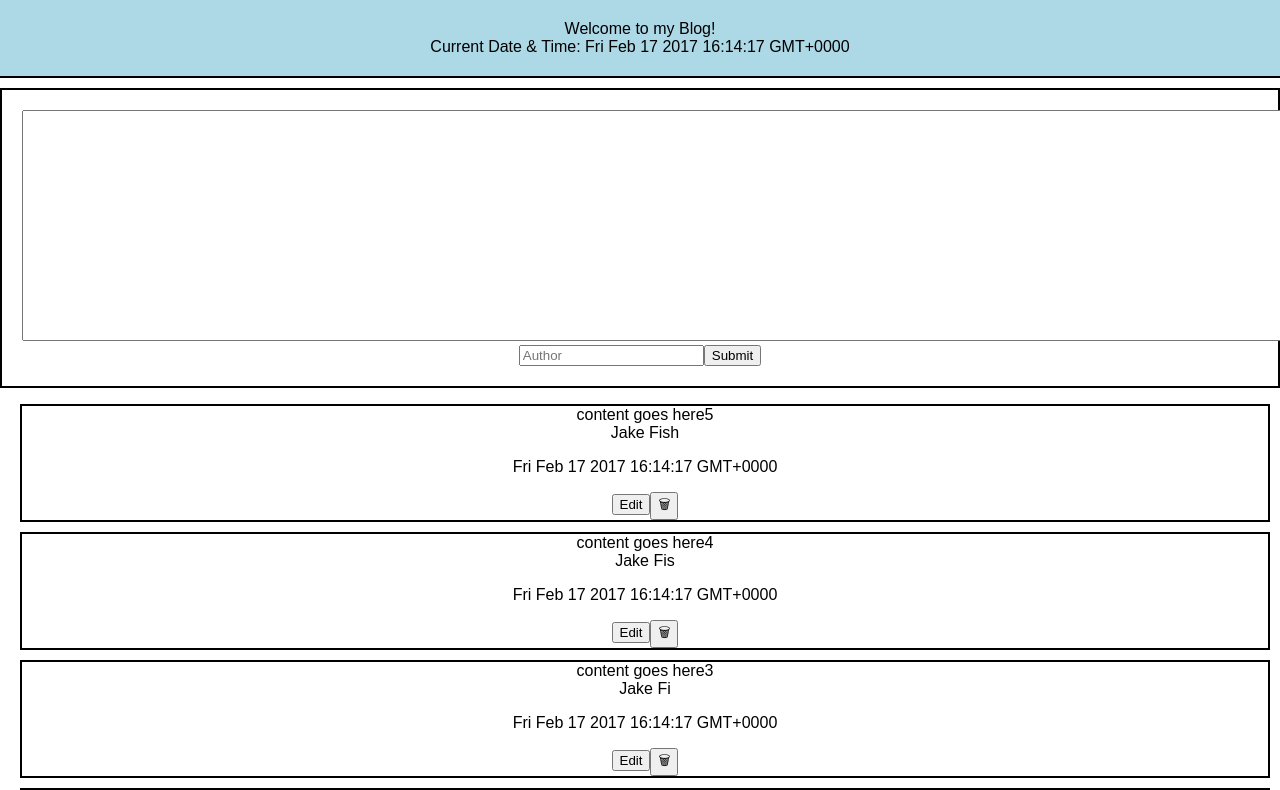
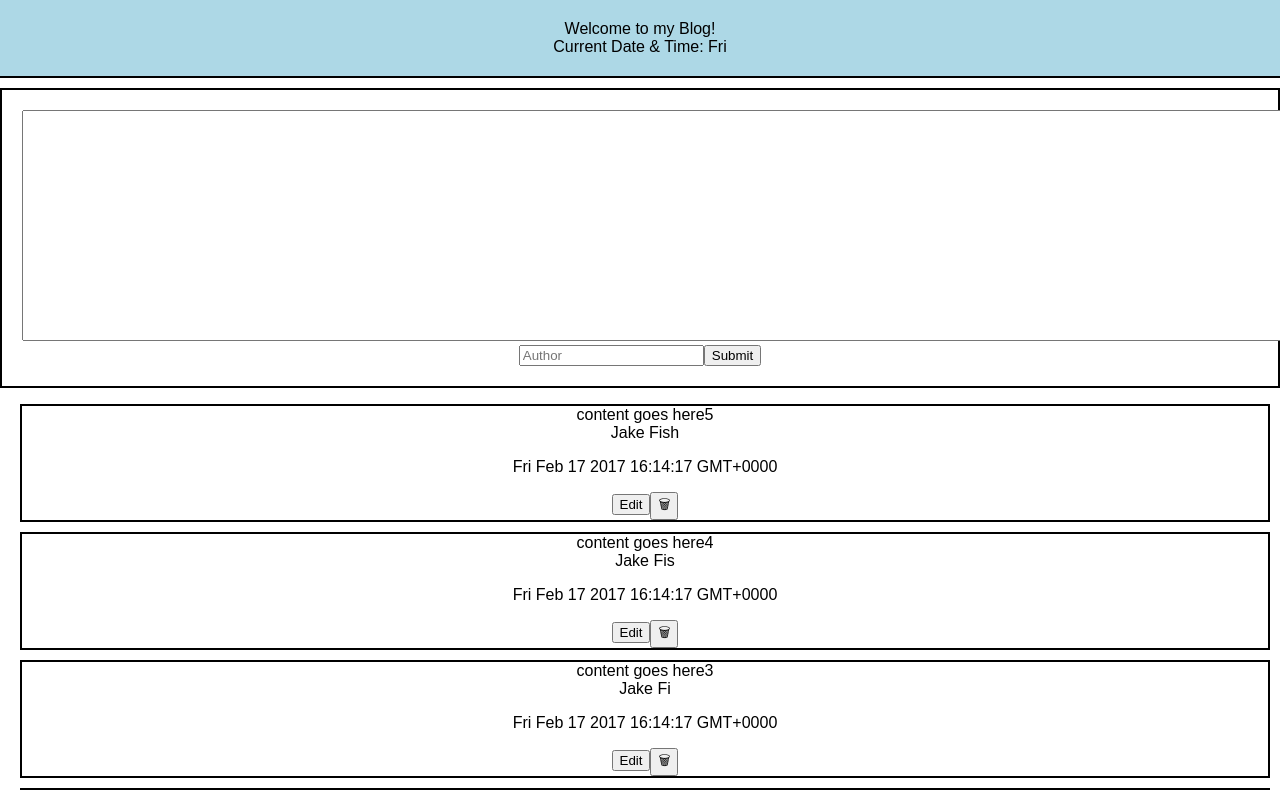
Before and after one commit to jakefishbain/fish-blog-js, a React (Create React App) app: page / in a window 1280 px wide. Shown: the top 790 px of the page. Built offline with nearby package versions, Linux system fonts and the light colour scheme.

Commit message:
change date format to show day

```diff
--- a/src/BlogHeader.js
+++ b/src/BlogHeader.js
@@ -5,7 +5,7 @@ var moment = require('moment');
 class BlogHeader extends Component {
 	render(){
 		return(
-			<header className='blogHeader'>Welcome to my Blog! <br/> Current Date & Time: {moment().toString()}</header>
+			<header className='blogHeader'>Welcome to my Blog! <br/> Current Date & Time: {moment().format('ddd')}</header>
 		)
 	}
 }
```
